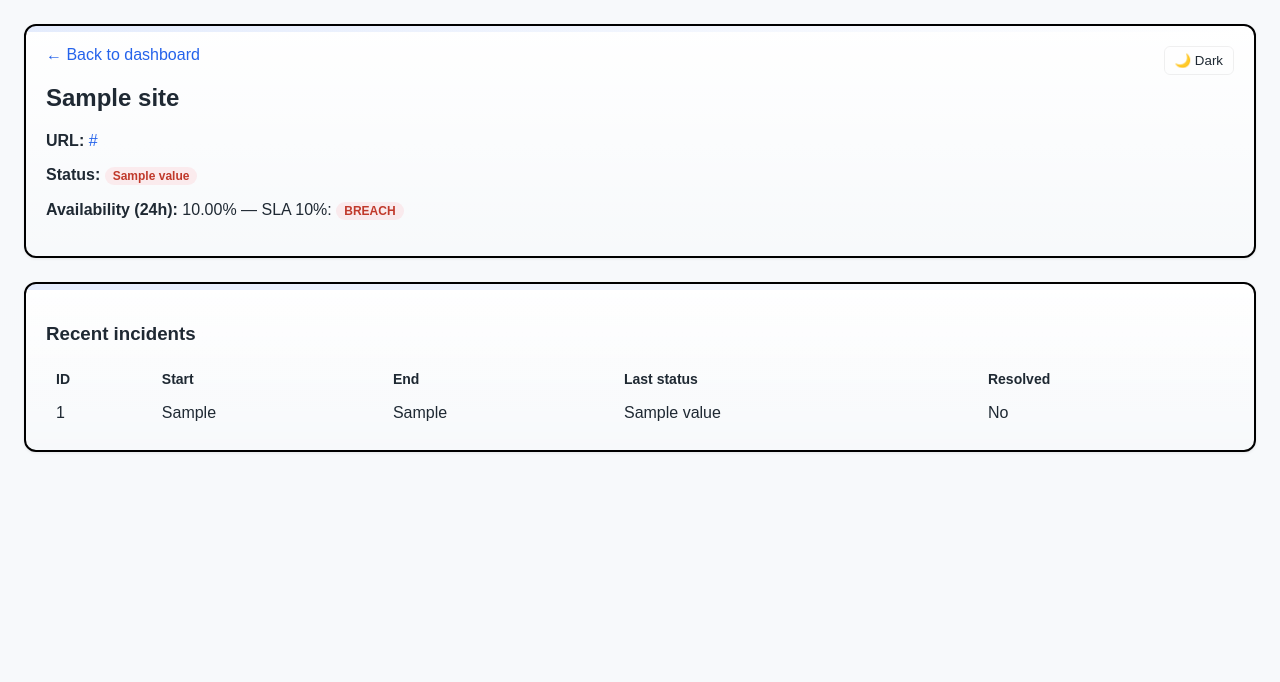
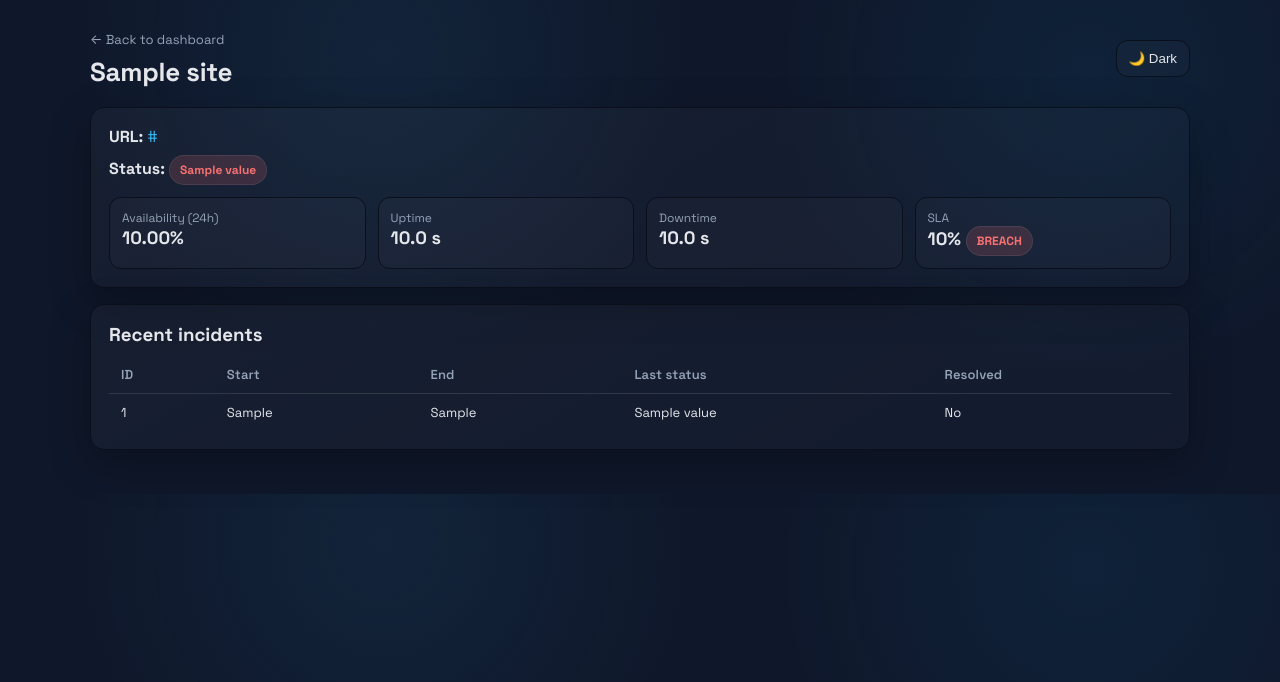
Before and after one commit to lumeeeee/uptime-monitoring, a FastAPI app: template app/web/templates/site_detail.html in a window 1280 px wide. Shown: the top 682 px of the page. Run offline with FastAPI, Linux system fonts and the light colour scheme; the template is opened without the code that fills it: most values are stand-ins (such as "Sample title", 1, 10 or a date in 2020); parts of the project's set-up code (start-up, migrations or seed data) failed here and were passed over.

Commit message:
Upd design

```diff
--- a/app/web/templates/site_detail.html
+++ b/app/web/templates/site_detail.html
@@ -4,79 +4,94 @@
   <meta charset="UTF-8" />
   <title>{{ site.name }} - Details</title>
   <style>
+    @import url('https://fonts.googleapis.com/css2?family=Space+Grotesk:wght@400;500;600;700&display=swap');
     :root{
-      --bg: #f7f9fb;
-      --panel-bg: #ffffff;
-      --text: #1f2933;
-      --muted: #475569;
-      --accent: #2563eb;
-      --up: #0b8a3c;
-      --down: #c0392b;
-      --card-shadow: 0 1px 3px rgba(0,0,0,0.08);
-      --card-border: #000000;
-      --card-accent: rgba(37,99,235,0.12);
+      --bg: #0f172a;
+      --panel: #0b1220;
+      --surface: rgba(255,255,255,0.02);
+      --text: #e5e7eb;
+      --muted: #94a3b8;
+      --accent: #38bdf8;
+      --accent-strong: #0ea5e9;
+      --up: #34d399;
+      --down: #f87171;
+      --border: #0b1220;
+      --card-border: #0a0f1a;
+      --radius: 14px;
     }
-    .theme-dark{
-      --bg: #0b1220;
-      --panel-bg: #071124;
-      --text: #e6eef8;
-      --muted: #a6b8d6;
-      --accent: #60a5fa;
-      --up: #34d399;
-      --down: #fb7185;
-      --card-shadow: 0 2px 8px rgba(2,6,23,0.6);
-      --card-border: #000000;
-      --card-accent: rgba(96,165,250,0.18);
-    }
-    body { font-family: Arial, sans-serif; margin: 24px; background: var(--bg); color: var(--text); }
-    a { color: var(--accent); text-decoration: none; }
+    body { margin:0; padding:28px; background: radial-gradient(circle at 30% 10%, rgba(56,189,248,0.08), transparent 32%), radial-gradient(circle at 85% 15%, rgba(14,165,233,0.08), transparent 28%), var(--bg); color: var(--text); font-family: 'Space Grotesk','Inter',system-ui,sans-serif; }
+    .page { max-width: 1100px; margin: 0 auto; }
+    .top { display:flex; align-items:center; justify-content: space-between; gap:12px; margin-bottom:18px; }
+    .back { color: var(--muted); font-size:13px; }
+    h1 { margin:6px 0 0 0; font-size:26px; letter-spacing:-0.01em; }
+    .theme-toggle { background: var(--surface); border: 1px solid var(--card-border); color: var(--text); padding: 10px 12px; border-radius: 12px; cursor: pointer; }
+    .card { position:relative; background: linear-gradient(150deg, rgba(255,255,255,0.03), rgba(255,255,255,0.015)); border: 1px solid var(--card-border); border-radius: var(--radius); padding:18px; box-shadow: 0 14px 40px rgba(0,0,0,0.25); margin-bottom:16px; overflow:hidden; }
+    .card::before{ content:""; position:absolute; inset:0; background: radial-gradient(circle at 15% 15%, rgba(56,189,248,0.12), transparent 40%); opacity:0; transition: opacity .2s ease; }
+    .card:hover::before{ opacity:1; }
+    a { color: var(--accent); text-decoration:none; }
     a:hover { text-decoration: underline; }
-    .section { position: relative; margin-bottom: 24px; background: linear-gradient(180deg,var(--panel-bg), rgba(255,255,255,0.02)); padding: 20px; box-shadow: var(--card-shadow); border-radius: 12px; border: 2px solid var(--card-border); overflow: hidden; }
-    .section::before{ content: ""; position: absolute; left: 0; top: 0; height: 6px; width: 100%; background: linear-gradient(90deg,var(--card-accent), transparent); pointer-events: none; }
-    .section:focus-within { outline: 3px solid rgba(37,99,235,0.10); }
-    .status-up { color: var(--up); font-weight: 700; }
-    .status-down { color: var(--down); font-weight: 700; }
-    .pill { padding: 2px 8px; border-radius: 12px; font-size: 12px; font-weight: 600; display: inline-block; }
-    .pill-up { background: rgba(52,211,153,0.12); color: var(--up); }
-    .pill-down { background: rgba(251,113,133,0.12); color: var(--down); }
-    .pill-na { background: rgba(255,255,255,0.02); color: var(--muted); }
-    table { border-collapse: collapse; width: 100%; }
-    th, td { padding: 8px 10px; border-bottom: 1px solid rgba(255,255,255,0.04); text-align: left; }
-    th { background: rgba(255,255,255,0.02); font-weight: 600; font-size: 14px; }
-    tr:last-child td { border-bottom: none; }
-    .theme-toggle { float: right; background: transparent; border: 1px solid rgba(0,0,0,0.06); color: var(--text); padding: 6px 10px; border-radius: 6px; cursor: pointer; }
+    .pill { display:inline-flex; align-items:center; gap:6px; padding:6px 10px; border-radius: 999px; font-weight:700; font-size:12px; border:1px solid rgba(255,255,255,0.08); }
+    .pill-up { background: rgba(52,211,153,0.16); color: var(--up); }
+    .pill-down { background: rgba(248,113,113,0.16); color: var(--down); }
+    .pill-na { background: rgba(148,163,184,0.16); color: var(--muted); }
+    .metrics { display:grid; grid-template-columns: repeat(auto-fit, minmax(180px, 1fr)); gap:12px; margin-top:12px; }
+    .metric { padding:12px; border:1px solid var(--card-border); border-radius:12px; background: rgba(255,255,255,0.02); }
+    .metric .label { color: var(--muted); font-size:12px; }
+    .metric .value { font-size:18px; font-weight:700; }
+    table { width:100%; border-collapse: collapse; margin-top:8px; }
+    th, td { padding:10px 12px; text-align:left; border-bottom:1px solid rgba(255,255,255,0.06); font-size:13px; }
+    th { color: var(--muted); font-weight:600; letter-spacing:0.01em; }
+    tr:last-child td { border-bottom:none; }
+    @media(max-width:640px){ body{padding:18px;} .top{flex-direction:column; align-items:flex-start;} }
   </style>
 </head>
 <body>
-  <div class="section">
-    <a href="/ui">← Back to dashboard</a>
+  <div class="page">
+    <div class="top">
+      <div>
+        <a class="back" href="/ui">← Back to dashboard</a>
+        <h1>{{ site.name }}</h1>
+      </div>
       <button id="theme-toggle" class="theme-toggle" aria-pressed="false">🌙 Dark</button>
-    <h2>{{ site.name }}</h2>
-    <p><strong>URL:</strong> <a href="{{ site.url }}" target="_blank" rel="noopener">{{ site.url }}</a></p>
-    <p><strong>Status:</strong>
+    </div>
+
+    <div class="card">
+      <div style="display:flex; flex-direction:column; gap:8px;">
+        <div><strong>URL:</strong> <a href="{{ site.url }}" target="_blank" rel="noopener">{{ site.url }}</a></div>
+        <div><strong>Status:</strong>
           {% if latest %}
             <span class="pill {{ 'pill-up' if latest.status.value == 'UP' else 'pill-down' }}">{{ latest.status.value }}</span>
           {% else %}
             <span class="pill pill-na">N/A</span>
           {% endif %}
-    </p>
-    <p><strong>Availability (24h):</strong>
-      {% if metrics.availability is not none %}
-        {{ '%.2f' % (metrics.availability * 100) }}%
+        </div>
+      </div>
+      <div class="metrics">
+        <div class="metric">
+          <div class="label">Availability (24h)</div>
+          <div class="value">{% if metrics.availability is not none %}{{ '%.2f' % (metrics.availability * 100) }}%{% else %}N/A{% endif %}</div>
+        </div>
+        <div class="metric">
+          <div class="label">Uptime</div>
+          <div class="value">{{ '%.1f' % metrics.uptime_seconds }} s</div>
+        </div>
+        <div class="metric">
+          <div class="label">Downtime</div>
+          <div class="value">{{ '%.1f' % metrics.downtime_seconds }} s</div>
+        </div>
+        <div class="metric">
+          <div class="label">SLA</div>
+          <div class="value">
+            {% if metrics.sla_target_per_mille is not none and metrics.availability is not none %}
+              {{ metrics.sla_target_per_mille / 10 }}% {% if metrics.sla_met %}<span class="pill pill-up">OK</span>{% else %}<span class="pill pill-down">BREACH</span>{% endif %}
             {% else %}N/A{% endif %}
-      {% if metrics.sla_target_per_mille is not none and metrics.availability is not none %}
-        — SLA {{ metrics.sla_target_per_mille / 10 }}%:
-        {% if metrics.sla_met %}
-          <span class="pill pill-up">OK</span>
-        {% else %}
-          <span class="pill pill-down">BREACH</span>
-        {% endif %}
-      {% endif %}
-    </p>
+          </div>
+        </div>
+      </div>
     </div>
 
-  <div class="section">
-    <h3>Recent incidents</h3>
+    <div class="card">
+      <h3 style="margin:0 0 10px 0;">Recent incidents</h3>
       <table>
         <thead>
           <tr>
@@ -103,6 +118,7 @@
         </tbody>
       </table>
     </div>
+  </div>
   <script>
     (function(){
       const key = 'uptime-theme';
```
Also changed, not shown: app/web/templates/admin_login.html (+25 -29 lines), app/web/templates/admin_sites.html (+31 -37 lines), app/web/templates/dashboard.html (+74 -61 lines), app/web/templates/metrics.html (+54 -12 lines). Lines whose indentation alone changed are shown as unchanged.
